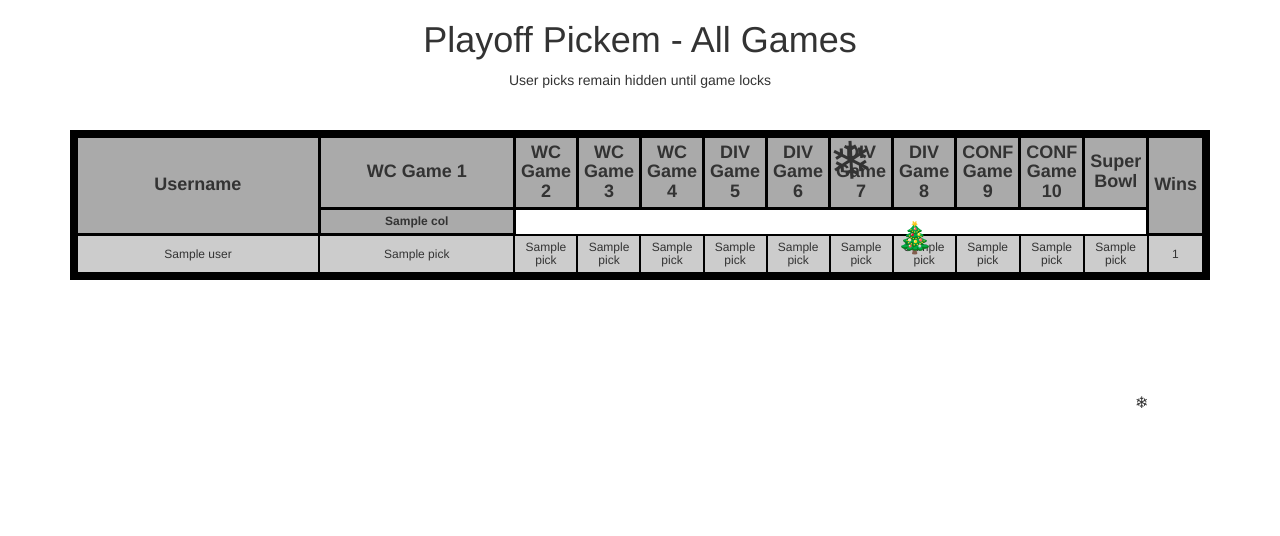
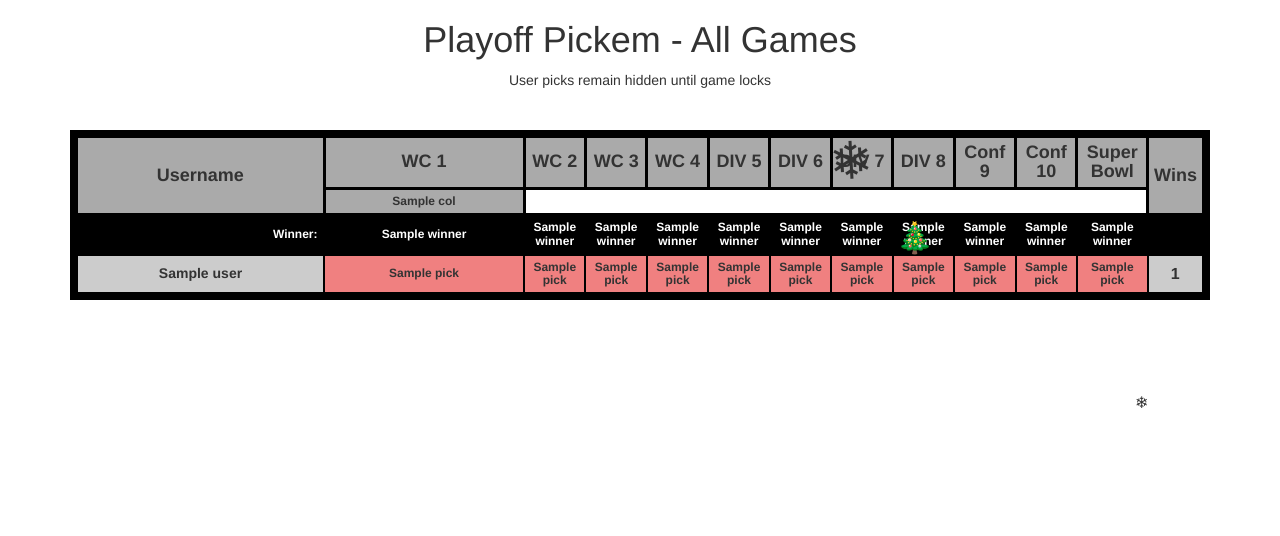
Before and after one commit to dheslin24/dailybox, a Flask app: template templates/pickem_all_games.html in a window 1280 px wide. Shown: the part 52-588 px from the top of the page. Run offline with Flask 2, Linux system fonts and the light colour scheme; the template is opened without the code that fills it: most values are stand-ins (such as "Sample title", 1, 10 or a date in 2020); some libraries are stand-ins or nearby versions.

Commit message:
playoff pickem updates

```diff
--- a/app.py
+++ b/app.py
@@ -7,7 +7,7 @@
 import random
 import json
 import config
-from operator import itemgetter
+from operator import itemgetter, attrgetter
 import mysql.connector
 from mysql.connector import errorcode
 from functools import wraps
@@ -1300,7 +1300,7 @@
     games = db2(g, (season,))
 
     class Game:
-        def __init__(self, game_name, fav, spread, dog, locked, winner=None):
+        def __init__(self, game_name, fav, spread, dog, locked, winner="TBD"):
             self.game_name = game_name
             self.fav = fav
             self.spread = spread
@@ -1330,7 +1330,7 @@
 
     # create game objects for games that don't exist yet
     for n in range(len(game_dict) + 1, 12):
-        game_dict[n] = Game('', '', 0, '', False, None)
+        game_dict[n] = Game('', '', 0, '', False)
 
     if detailed == False:
         return game_list
@@ -1415,40 +1415,56 @@
     user_picks = {} # dictionary of user objects
     current_user = session['userid']
 
+    u = "SELECT userid, username FROM users WHERE active = 1;"
+    usernames = dict(db2(u))
+
     for pick in all_picks:
+        username = usernames[pick[1]]
         if game_dict[pick[2]].locked == 1 or current_user == pick[1]:
             if (pick[1], pick[2]) not in user_pick_list:   # then this is the latest pick for that game for this user
                 user_pick_list.append((pick[1], pick[2]))  # make sure the rest skip ovr this then
-                if pick[1] not in user_picks:              # first pick for this user
-                    user_picks[pick[1]] = User()           # so create a user object
-                    user_picks[pick[1]].picks[pick[2]] = pick[3]       # and set it's first pick
+                if username not in user_picks:              # first pick for this user
+                    user_picks[username] = User()           # so create a user object
+                    user_picks[username].picks[pick[2]] = pick[3]       # and set it's first pick
                 else:
-                    user_picks[pick[1]].picks[pick[2]] = pick[3]       # obj already exists, add new game and it's pick
+                    user_picks[username].picks[pick[2]] = pick[3]       # obj already exists, add new game and it's pick
 
         else: # add them, but hidden
             if (pick[1], pick[2]) not in user_pick_list:   # then this is the latest pick for that game for this user
                 user_pick_list.append((pick[1], pick[2]))  # make sure the rest skip ovr this then
-                if pick[1] not in user_picks:              # first pick for this user
-                    user_picks[pick[1]] = User()           # so create a user object
-                    user_picks[pick[1]].picks[pick[2]] = "hidden"      # and set it's first pick
+                if username not in user_picks:              # first pick for this user
+                    user_picks[username] = User()           # so create a user object
+                    user_picks[username].picks[pick[2]] = "hidden"      # and set it's first pick
                 else:
-                    user_picks[pick[1]].picks[pick[2]] = "hidden"      # obj already exists, add new game and it's pick
-
-    # add empty string for remainder of games
+                    user_picks[username].picks[pick[2]] = "hidden"      # obj already exists, add new game and it's pick
+
     for user in user_picks:
+        # add empty string for remainder of games
         for n in range(1,12):
             if n not in user_picks[user].picks:
                 user_picks[user].picks[n] = ''
+
+        # add win totals to user object (todo - change to game lookup)
         for game in user_picks[user].picks:
             if game_dict[game].winner == user_picks[user].picks[game] and user_picks[user].picks[game] != '':
                 print("adding to win total")
                 print(game_dict[game].winner, user_picks[user].picks[game])
                 user_picks[user].win_count += 1
-    user_picks = sorted(user_picks, key=lambda x: user_picks[x].win_count)
-    print("*@*$(%* USER PICKS *%#@)%)*")
+    print("*$*$ user picks before *$**#")
     print(user_picks)
 
-    return render_template("pickem_all_games.html", game_details=game_details, user_picks=user_picks)
+    sorted_user_picks = sorted(user_picks.items(), key=lambda x: x[1].win_count, reverse=True)
+    print("SORTED USER PICKS")
+    print(sorted_user_picks) # should be a sorted list of tuples by win_count.. userid: user object
+
+    user_picks_dict = dict(sorted_user_picks)
+
+    print("*@*$(%* USER PICKS as a dict sorted *%#@)%)*")
+    print(user_picks_dict)
+    print("len picks")
+    print(user_picks_dict['dh4'].picks)
+
+    return render_template("pickem_all_games.html", game_details=game_details, user_picks=user_picks_dict, game_dict=game_dict)
 
 @app.route("/enter_pickem_scores", methods=["GET", "POST"])
 def enter_pickem_scores():
--- a/static/styles.css
+++ b/static/styles.css
@@ -125,3 +125,13 @@
     margin: 20px;
     padding: 20px;
 }
+
+main td.loser {
+    background: lightcoral;
+    font-weight: bold;
+}
+
+main td.winner {
+    background: lightgreen;
+    font-weight: bold;
+}
--- a/templates/layout.html
+++ b/templates/layout.html
@@ -3,6 +3,8 @@
 <html lang="en">
 
     <head>
+
+        <link rel="icon" type="image/png" href="https://encrypted-tbn0.gstatic.com/shopping?q=tbn:ANd9GcTZvDv5HELwpfDgdjYurjni6bqaE12RE9Iukdzm4qRxP6VteRNWwLL2ItmfEJyu7v_DTm6e1CfBNVkHPwP5oaa3krnQRrKrEc5Li_Sp2348Mmdrn7sNo_X_vQ&usqp=CAc">
 
         <!-- https://developer.mozilla.org/en-US/docs/Web/HTML/Element/meta -->
         <meta charset="utf-8"/>
--- a/templates/pickem_all_games.html
+++ b/templates/pickem_all_games.html
@@ -16,16 +16,16 @@
         <table class="pickem_table" align="center">
         <tr>
             <th rowspan="2" style="width: 250px"> Username </th>
-            <th> WC Game 1 </th>
-            <th> WC Game 2 </th>
-            <th> WC Game 3 </th>
-            <th> WC Game 4 </th>
-            <th> DIV Game 5 </th>
-            <th> DIV Game 6 </th>
-            <th> DIV Game 7 </th>
-            <th> DIV Game 8 </th>
-            <th> CONF Game 9 </th>
-            <th> CONF Game 10 </th>
+            <th> WC 1   </th>
+            <th> WC 2   </th>
+            <th> WC 3   </th>
+            <th> WC 4   </th>
+            <th> DIV 5 </th>
+            <th> DIV 6 </th>
+            <th> DIV 7 </th>
+            <th> DIV 8 </th>
+            <th> Conf 9 </th>
+            <th> Conf 10 </th>
             <th> Super Bowl </th>
             <th rowspan="2"> Wins </th>
         </tr>
@@ -34,15 +34,45 @@
             <th class="all_picks" style="width: 200px; font-size: 12px">{{ col }} </th>
         {% endfor %}
         </tr>
+        <tr>
+            <th style="font-size: 12px; text-align: right; background-color: black; color: white"> Winner: </th>
+            {% for n in range(1,12) %}
+            <th style="font-size: 12px; background-color: black; color: white" id={{ n }}>{{ game_dict[n].winner }} </th>
+            {% endfor %}
+            <th style="background-color: black; color: white"></th>
+        </tr>
         {% for user in user_picks %}
         <tr>
-            <td>{{ user }}</td>
+            <td style="font-size: 14px; font-weight: bold">{{ user }}</td>
             {% for n in range(1,12) %}
-            <td>{{ user_picks[user].picks[n] }} </td>
+                {% if user_picks[user].picks[n]  == game_dict[n].winner %}
+                    <td class="winner">{{ user_picks[user].picks[n] }} </td>
+                {% elif game_dict[n].winner == "TBD" %}
+                    <td>{{ user_picks[user].picks[n] }} </td>
+                {% else %}
+                    <td class="loser">{{ user_picks[user].picks[n] }} </td>
+                {% endif %}
             {% endfor %}
-            <td>{{ user_picks[user].win_count }} </td>
+            <td style="font-size: 16px; font-weight: bold">{{ user_picks[user].win_count }} </td>
         </tr>
         {% endfor %}
         </table>
 
+
+
+
+
+
+
+
+
+
+
+
+
+
+
+
+
+
 {% endblock %}
```
